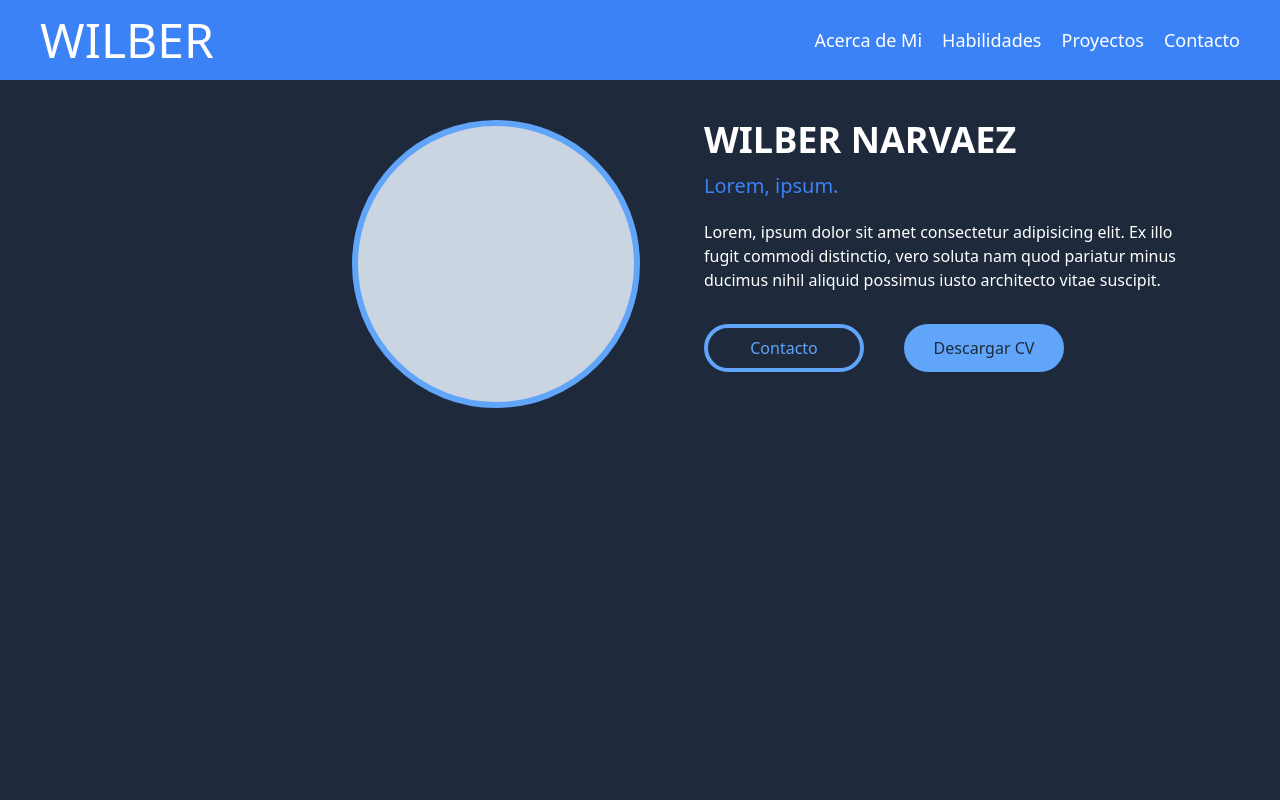
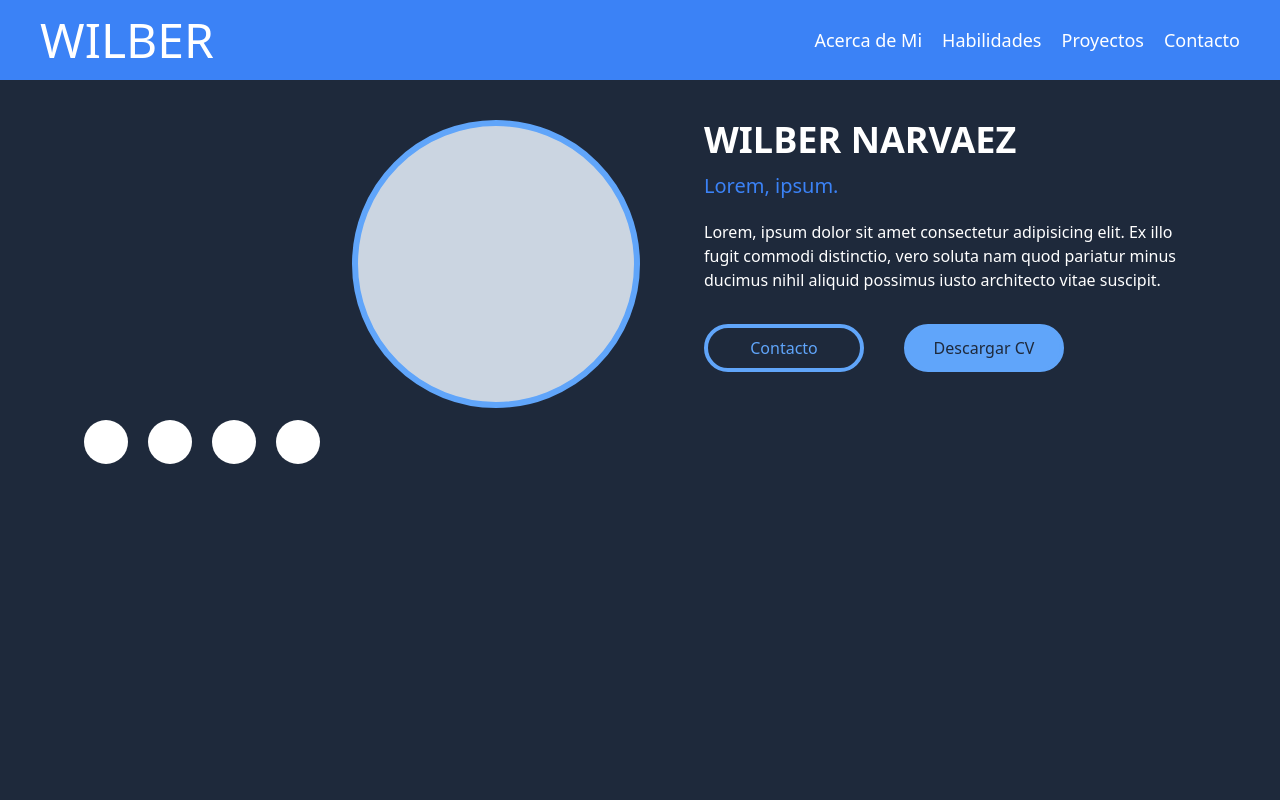
Before and after one commit to wilbernp/my-portfolio, a React (Vite) app: page / in a window 1280 px wide. Shown: the top 800 px of the page. Built offline with nearby package versions, Linux system fonts and the light colour scheme.

Commit message:
add social links responsive in banner

```diff
--- a/src/components/SocialLink/SocialLink.tsx
+++ b/src/components/SocialLink/SocialLink.tsx
@@ -1,18 +1,17 @@
 
 interface SocialButtonProps {
     label?: string;
-    href: string
+    href: string;
+    className?:string;
 }
 
-export default function SocialLink({ label, href }: SocialButtonProps) {
-
-
+export default function SocialLink({ label, href, className }: SocialButtonProps) {
     return (
         <div className="my-5">
             <a className='flex items-center gap-6 w-max' href={href}>
-                <div className='inline-block w-11 h-11 bg-white rounded-full' />
+                <div className={`inline-block w-11 h-11 bg-white rounded-full ${className || ""}`}/>
                 {
-                    label? <span className='text-white'>{label}</span>:<></>
+                    label ? <span className='text-white'>{label}</span> : <></>
                 }
             </a>
         </div>
--- a/src/sections/Banner/Banner.tsx
+++ b/src/sections/Banner/Banner.tsx
@@ -1,12 +1,30 @@
 import Button from '@/components/Button/Button'
+import SocialLink from '@/components/SocialLink/SocialLink'
+import { bannerLinksData } from '@/data/social-links.data'
 import React from 'react'
 
 export default function Banner() {
   return (
     <section className='flex gap-3 flex-col  items-center h-100vh text-center mt-3 sm:mt-4 sm:text-start sm:flex-row  sm:items-start sm:gap-12 md:gap-16 lg:mt-10'>
-      {/* avatar image */}
-      <div className='flex justify-end sm:w-[50%]'>
-        <div className='w-40 h-40 bg-slate-300 rounded-full border-[6px] border-blue-400 sm:w-64 sm:h-64 lg:w-72 lg:h-72'></div>
+      <div className='sm:w-[50%]'>
+        {/* imagen del perfil */}
+        <div className='flex justify-end '>
+          <div className='w-40 h-40 bg-slate-300 rounded-full border-[6px] border-blue-400 sm:w-64 sm:h-64 lg:w-72 lg:h-72'></div>
+        </div>
+
+        {/* links sociales */}
+        <div className='hidden sm:flex gap-5 mt-5 lg:-mt-2 lg:ml-11'>
+          {
+            bannerLinksData.map((link, index) => {
+              return (
+                  <SocialLink
+                  key={index}
+                  href={link.href}
+                  />
+              )
+            })
+          }
+        </div>
       </div>
 
       {/* article */}
--- a/src/sections/Contact/Contact.tsx
+++ b/src/sections/Contact/Contact.tsx
@@ -38,10 +38,13 @@ export default function Contact() {
                     {
                         contactLinksData.map((link, index) => {
                             return (
-                                <SocialLink
-                                    key={index}
-                                    href={link.href}
-                                />
+                                <div className='w-11 h-11 '>
+
+                                    <SocialLink
+                                        key={index}
+                                        href={link.href}
+                                    />
+                                </div>
                             )
                         })
                     }
```
